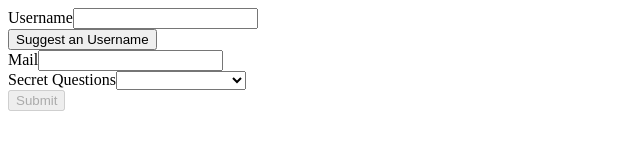
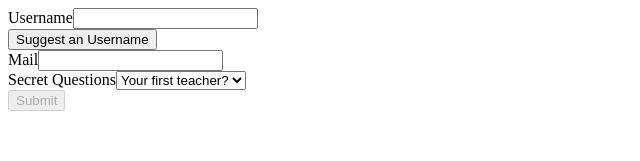
Before and after one commit to arnabbhat82/template-driven, an Angular app: page / in a window 1280 px wide. Shown: the top 161 px of the page, without its empty margins (0-640 px from the left). Built offline with nearby package versions, Linux system fonts and the light colour scheme.

Commit message:
Set default values with ngModel property binding

```diff
--- a/src/app/app.component.html
+++ b/src/app/app.component.html
@@ -37,7 +37,13 @@
         </div>
         <div class="form-group">
           <label for="secret">Secret Questions</label>
-          <select id="secret" class="form-control" ngModel name="secret">
+          <select
+            id="secret"
+            class="form-control"
+            ngModel
+            name="secret"
+            [ngModel]="defaultQuestion"
+          >
             <option value="pet">Your first Pet?</option>
             <option value="teacher">Your first teacher?</option>
           </select>
--- a/src/app/app.component.ts
+++ b/src/app/app.component.ts
@@ -9,6 +9,7 @@ import { NgForm } from '@angular/forms';
 export class AppComponent {
   title = 'template-driven';
   @ViewChild('f', { static: false }) signupForm: NgForm;
+  defaultQuestion = 'teacher';
   // onSubmit(form: NgForm) {
   //   console.log(form);
   // }
```
